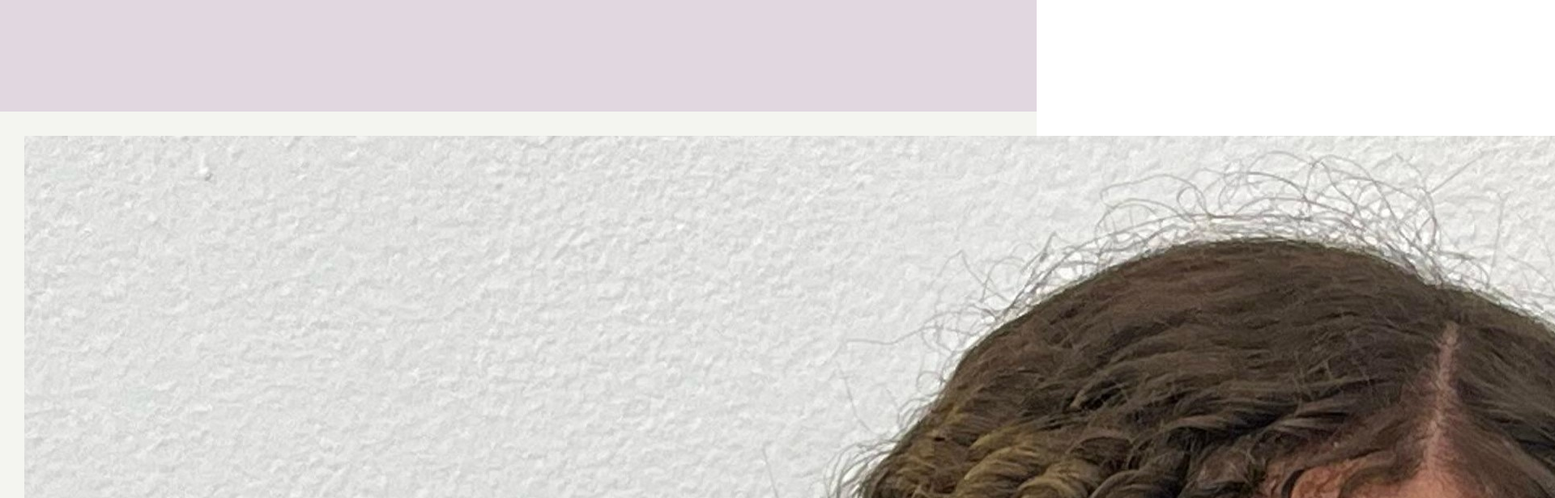
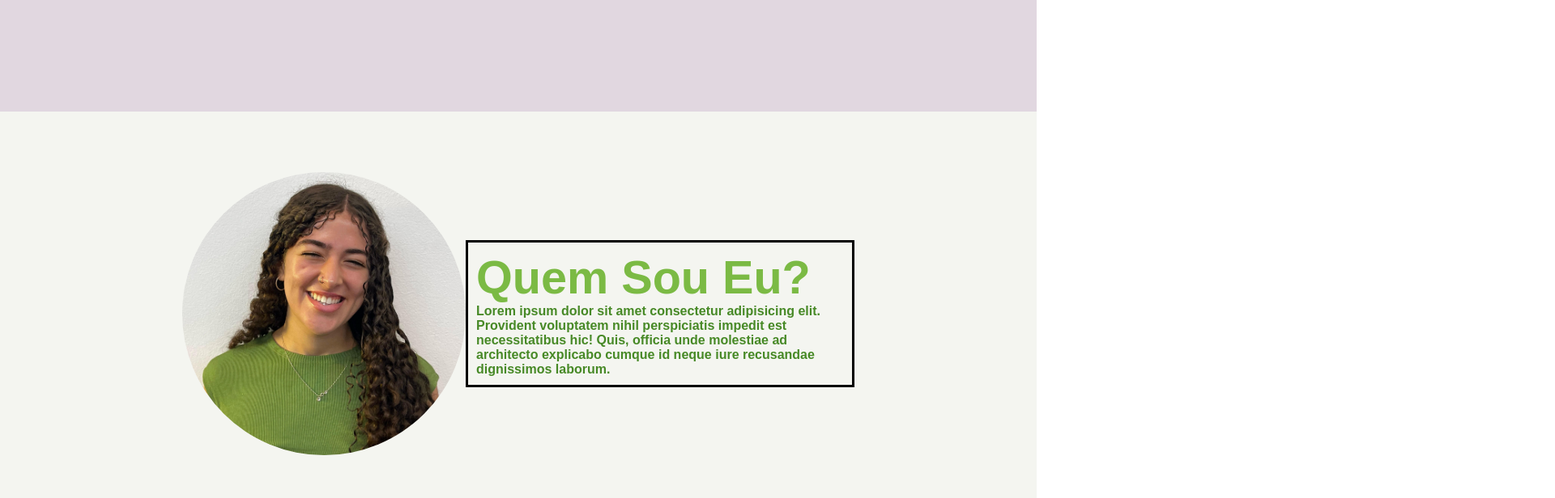
Before and after one commit to mafenandaup/Portifolio-dev, a React (Vite) app in the folder portifolio-main/: page / in a window 1280 px wide. Shown: the part 400-1016 px from the top of the page at 81% size, 1920 px wide, since content can reach past the window. Built offline with nearby package versions, Linux system fonts and the light colour scheme; a web font is replaced by a local one.

Commit message:
refactor: change internal styles(about)

```diff
--- a/portifolio-main/src/pages/home/sections/About/About.css
+++ b/portifolio-main/src/pages/home/sections/About/About.css
@@ -13,7 +13,10 @@ section {
     background-color: var(--baby-powder);
     min-width: 100vw;
     min-height: 500px;
-    padding: 30px;
+    padding: 20px;
+    display: flex;
+    justify-content: center;
+    align-items: center;
 }
 
 h1 {
@@ -22,6 +25,7 @@ h1 {
 }
 
 article {
+    width: 60vh;
     padding: 10px;
     border: 3px solid black;
     color: var(--mantis);
@@ -31,3 +35,8 @@ article h4, article h5, article p {
     color: var(--forest-green); /* Corrigindo seletor */
     font-size:1rem;
 }
+img{
+    height: 350px;
+    border-radius: 50%;
+    filter: drop-shadow();
+}
```
